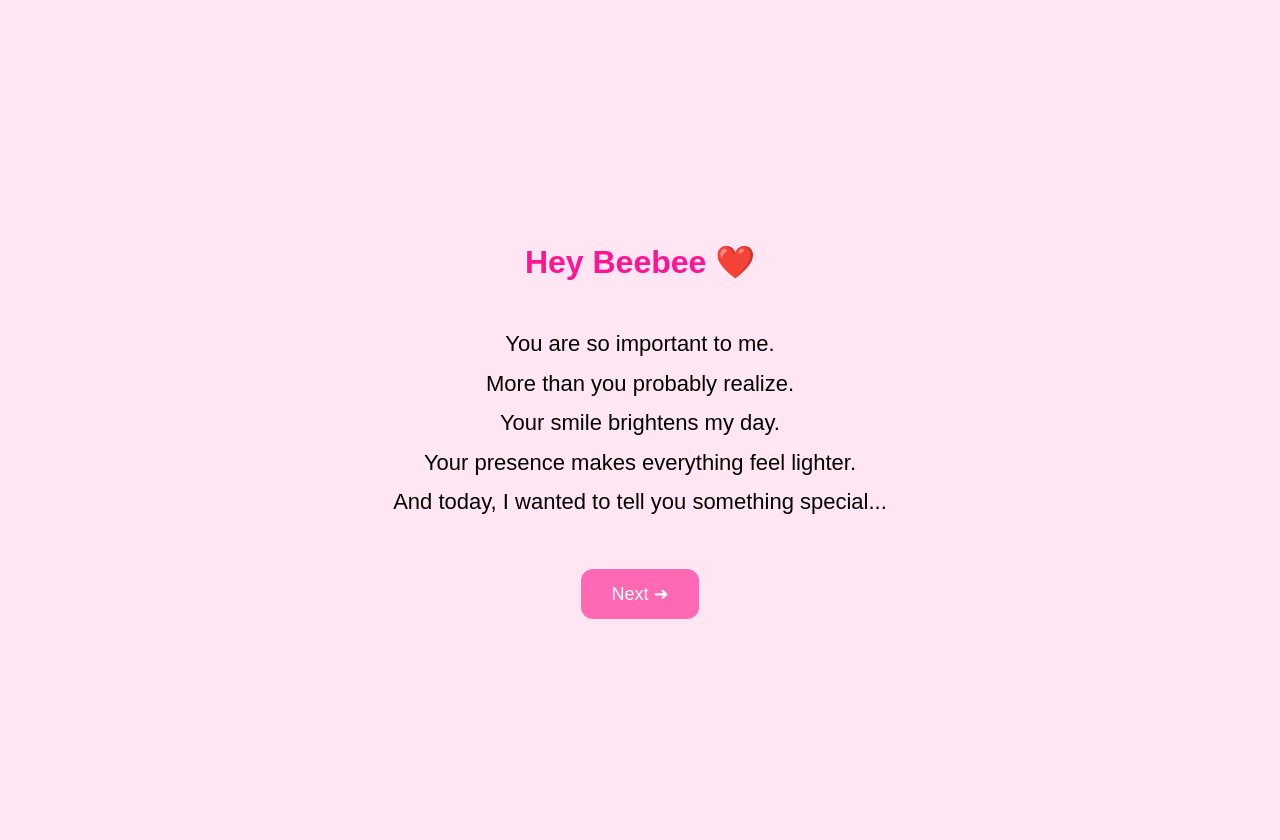
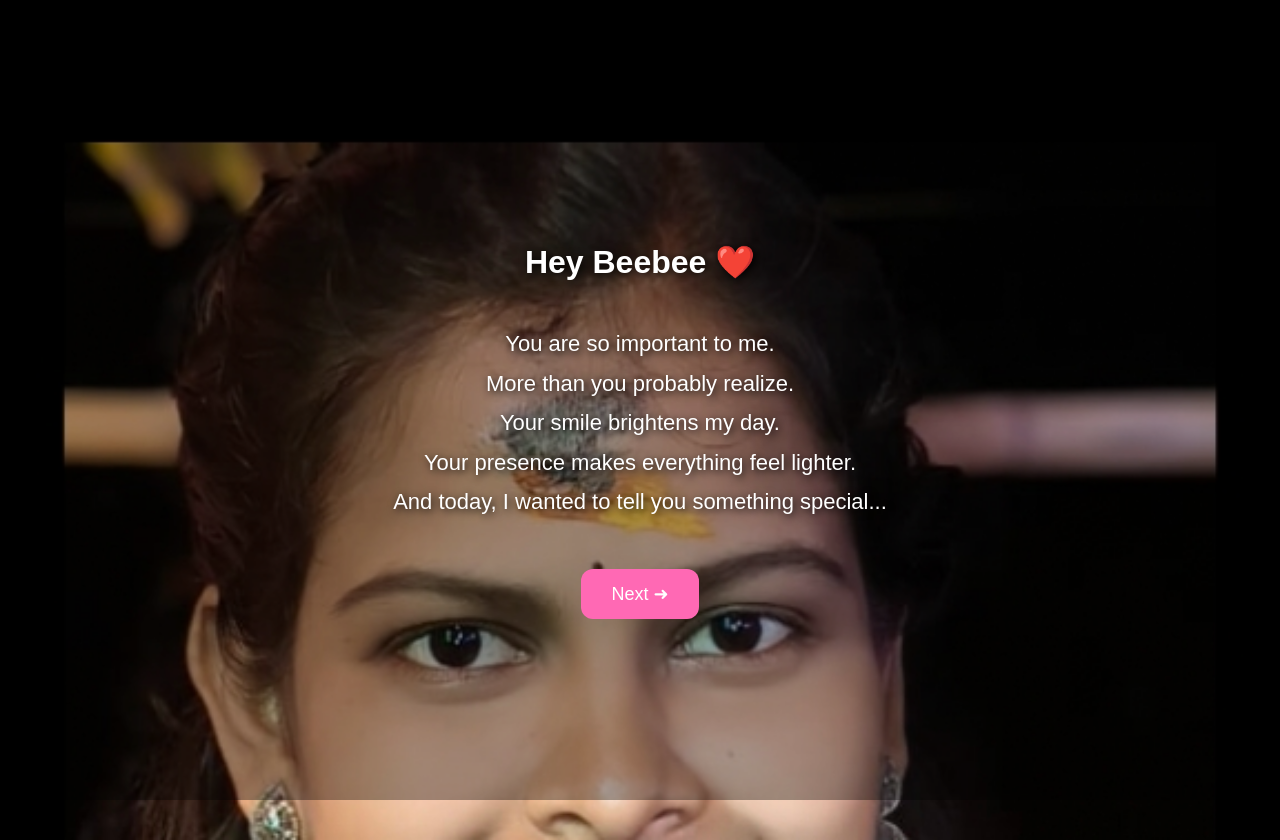
Before and after one commit to medtrainingphd-stack/Simu, a plain HTML site: page index.html in a window 1280 px wide. Drawn offline with Linux system fonts and the light colour scheme.

Commit message:
Enhance styling and update text in index.html
Updated styles and content for better aesthetics and readability.

```diff
--- a/index.html
+++ b/index.html
@@ -1,16 +1,34 @@
 <!DOCTYPE html>
+
 <html>
 <head>
 <meta charset="UTF-8">
 <title>For My Beebee ❤️</title>
 
 <style>
+
 body{
     margin:0;
     font-family:Arial,sans-serif;
-    background:#ffe6f2;
     text-align:center;
     overflow:hidden;
+
+    background-image:url("simu.jpeg");
+    background-size:cover;
+    background-position:center;
+    background-repeat:no-repeat;
+    background-attachment:fixed;
+}
+
+body::before{
+    content:"";
+    position:fixed;
+    top:0;
+    left:0;
+    width:100%;
+    height:100%;
+    background:rgba(0,0,0,0.35);
+    z-index:-1;
 }
 
 .page{
@@ -27,13 +45,21 @@ body{
 }
 
 h1{
-    color:#ff1493;
+    color:white;
+    text-shadow:2px 2px 10px black;
+}
+
+h2{
+    color:white;
+    text-shadow:2px 2px 10px black;
 }
 
 p{
+    color:white;
     font-size:22px;
     max-width:800px;
     line-height:1.8;
+    text-shadow:2px 2px 8px black;
 }
 
 button{
@@ -67,16 +93,16 @@ button:hover{
 
 .radhe{
     font-size:80px;
-    color:#ff1493;
+    color:#ffd700;
     animation:glow 1s infinite alternate;
 }
 
 @keyframes glow{
     from{
-        text-shadow:0 0 10px #ff69b4;
+        text-shadow:0 0 10px #ffd700;
     }
     to{
-        text-shadow:0 0 40px #ff1493;
+        text-shadow:0 0 40px #ffffff;
     }
 }
 
@@ -97,12 +123,12 @@ button:hover{
         opacity:0;
     }
 }
+
 </style>
+
 </head>
 
 <body>
-
-<!-- PAGE 1 -->
 
 <div id="page1" class="page active">
 
@@ -120,8 +146,6 @@ And today, I wanted to tell you something special...
 
 </div>
 
-<!-- PAGE 2 -->
-
 <div id="page2" class="page">
 
 <h1>A Little Secret 🤫</h1>
@@ -137,8 +161,6 @@ And that's why this day means so much...
 <button class="next" onclick="nextPage(3)">Continue ❤️</button>
 
 </div>
-
-<!-- PAGE 3 -->
 
 <div id="page3" class="page">
 
@@ -156,8 +178,6 @@ Ready?
 
 </div>
 
-<!-- PAGE 4 -->
-
 <div id="page4" class="page">
 
 <h1 id="question">Do you love me? ❤️</h1>
@@ -168,8 +188,6 @@ Ready?
 </div>
 
 </div>
-
-<!-- PAGE 5 -->
 
 <div id="page5" class="page">
 
@@ -187,13 +205,12 @@ May this year bring you happiness, success, peace and countless reasons to smile
 May all your dreams come true and may your heart always stay as beautiful as it is today.<br><br>
 
 And no matter where life takes us, you'll always have a special place in my heart. ❤️
+
 </p>
 
 <button class="next" onclick="radhePage()">One Last Thing ✨</button>
 
 </div>
-
-<!-- PAGE 6 -->
 
 <div id="page6" class="page">
 
```
